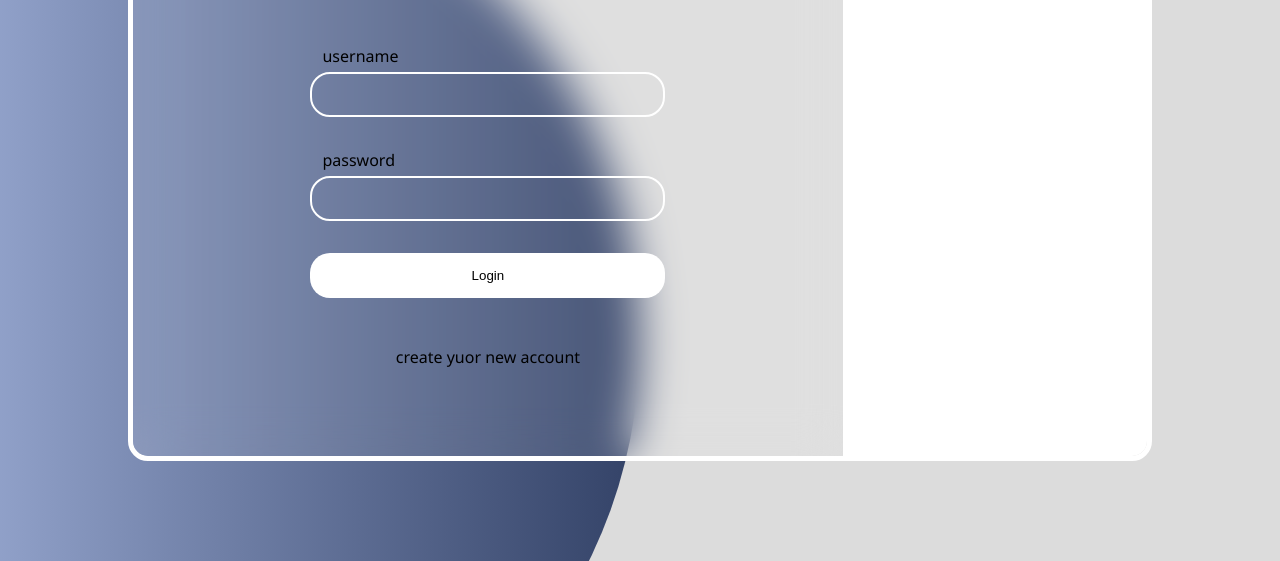
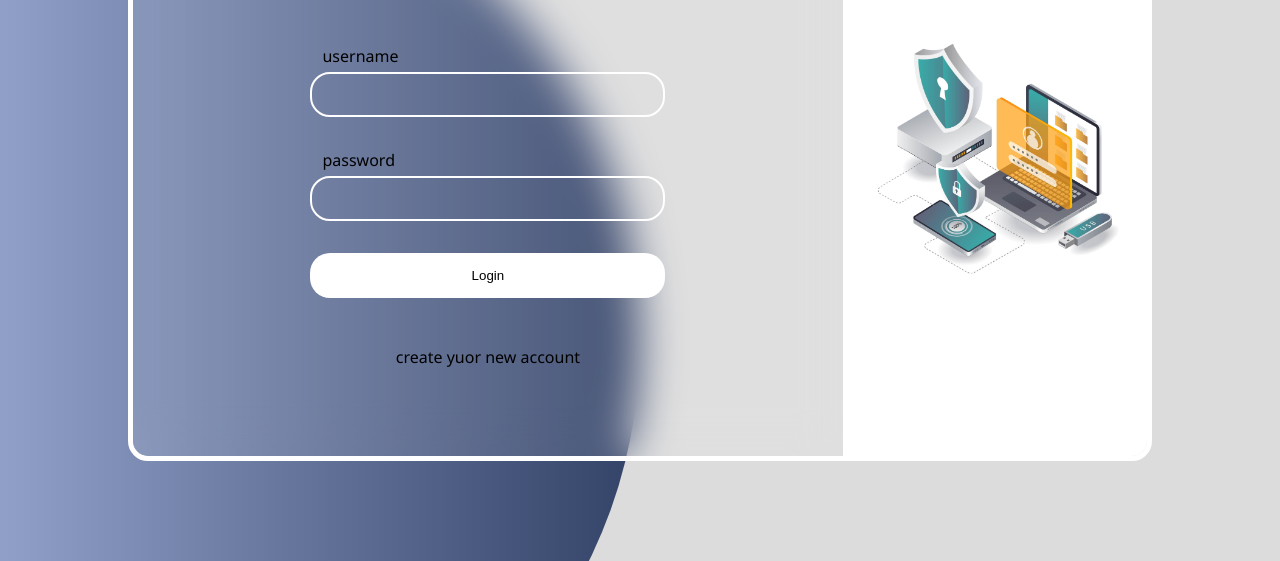
Before and after one commit to Alireza-Abarian/page-login, a plain HTML site: page index.html in a window 1280 px wide. Shown: the part 239-800 px from the top of the page. Drawn offline with Linux system fonts and the light colour scheme.

Commit message:
add images to git

```diff
--- a/index.html
+++ b/index.html
@@ -47,7 +47,7 @@
 
 
         <div class="box-img">
-            <img src="../content/images/login.jpg" alt="">
+            <img src="./images/login.jpg" alt="">
         </div>
 
     </div>
```
Also changed, not shown: images/login.jpg (added).
